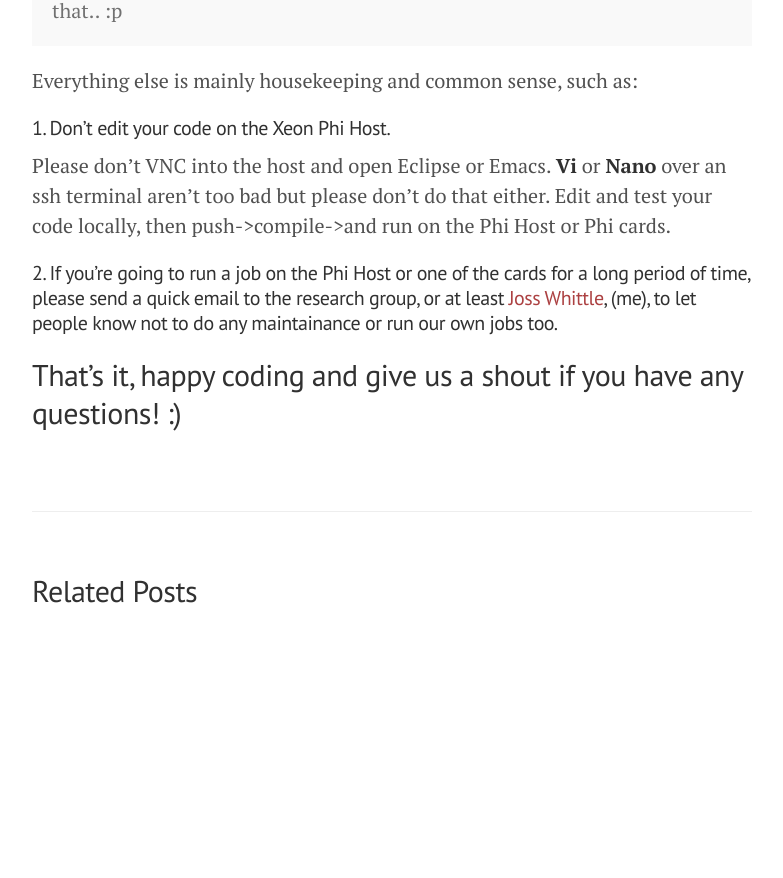
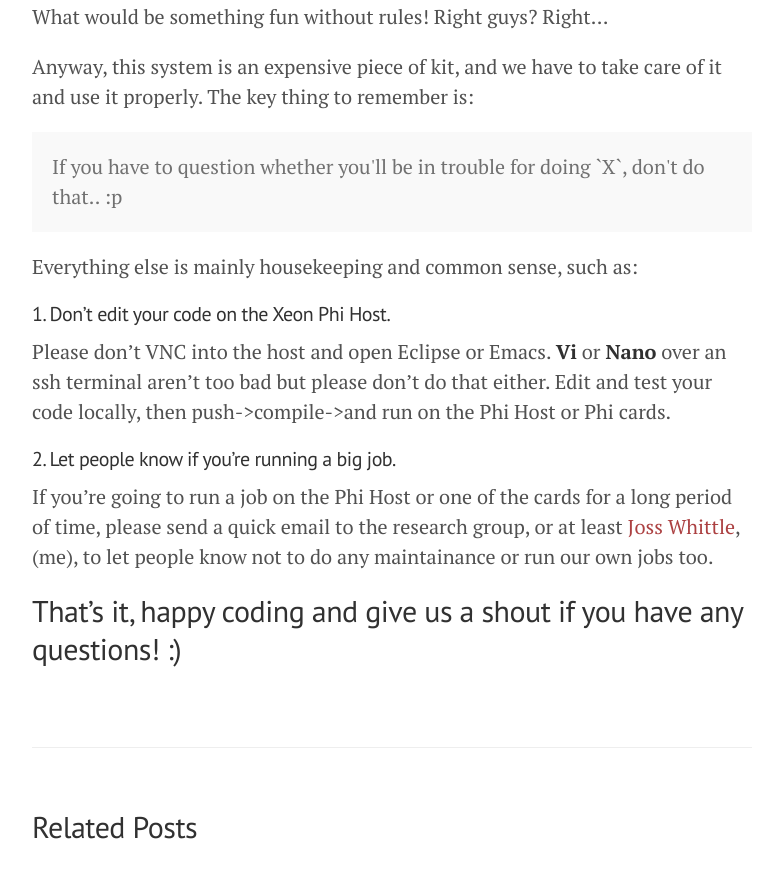
Before and after one commit to CS-Swansea/cs-swansea.github.io, a Jekyll site: the page built from _posts/2014-02-26-using-xeon-phi.md, in a window 1280 px wide and 900 px high, scrolled down 4653 px. Shown: the top 878 px of the window, without its empty margins (248-1031 px from the left). Built offline with Jekyll 4.4.1, drawn with Linux system fonts in a browser that asks for light colours; Markdown is read by kramdown in place of the engine named in the settings; before the commit the page ends 5323 px from its top, so only the background shows below that; some of the changed text lies outside the part shown.

Commit message:
xeon formatting

```diff
--- a/_posts/2014-02-26-using-xeon-phi.md
+++ b/_posts/2014-02-26-using-xeon-phi.md
@@ -7,6 +7,10 @@
 Back in October, 2013 the department acquired a special new computer from Intel containing four of their new [Xeon Phi coproccessors](http://ark.intel.com/products/75801/Intel-Xeon-Phi-Coprocessor-5120D-8GB-1_053-GHz-60-core).
 
 Now after months of sitting idle the Xeon Phi rack is setup and configure for us to work with!
+
+This post goes over setting up your local development environment for working with the Xeon Phi and basic rules and workflow for running your programs.
+
+------
 
 ##Lets get started!
 
@@ -18,6 +22,8 @@
 4. [MSysGit \(Git Bash\)](http://msysgit.github.io/) (for windows users)
 5. Copy your .ssh keys to the server
 6. Run our super handy `setup_project.sh` script
+
+------
 
 ### 1. Getting a user account
 
@@ -99,6 +105,8 @@
 	Note: There is definitely room for improvement with this script and the build system in general. If you have any idea's and alterations to make please submit a Pull Request on the github repo!
 </p>
 
+------
+
 ###Developing for the Xeon Phi
 
 Obviously all this setup is well an good (and verbose, sorry about that) but it's all rather useless if you can't actually run your code. Next we'll go over a simple workflow we'd like people to follow during developement of their programs and some basical housekeeping rules for Do's and Dont's of the system.
@@ -136,6 +144,7 @@
 ##### 1. Don't edit your code on the Xeon Phi Host.
 Please don't VNC into the host and open Eclipse or Emacs. **Vi** or **Nano** over an ssh terminal aren't too bad but please don't do that either. Edit and test your code locally, then push->compile->and run on the Phi Host or Phi cards.
 
-#### 2. If you're going to run a job on the Phi Host or one of the cards for a long period of time, please send a quick email to the research group, or at least [Joss Whittle](mailto:637342@swansea.ac.uk?Subject=Xeon%20Phi%20access), (me), to let people know not to do any maintainance or run our own jobs too.
+##### 2. Let people know if you're running a big job.
+If you're going to run a job on the Phi Host or one of the cards for a long period of time, please send a quick email to the research group, or at least [Joss Whittle](mailto:637342@swansea.ac.uk?Subject=Xeon%20Phi%20access), (me), to let people know not to do any maintainance or run our own jobs too.
 
 ## That's it, happy coding and give us a shout if you have any questions! :)
```
